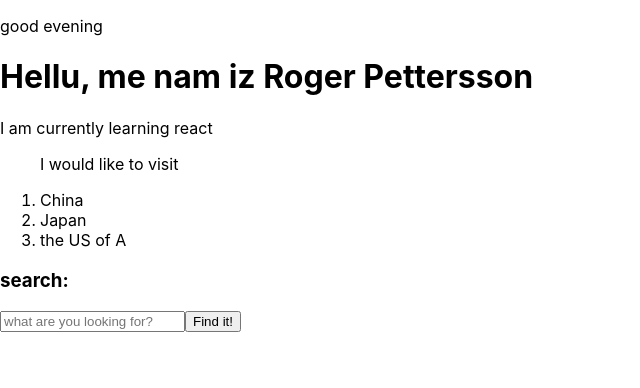
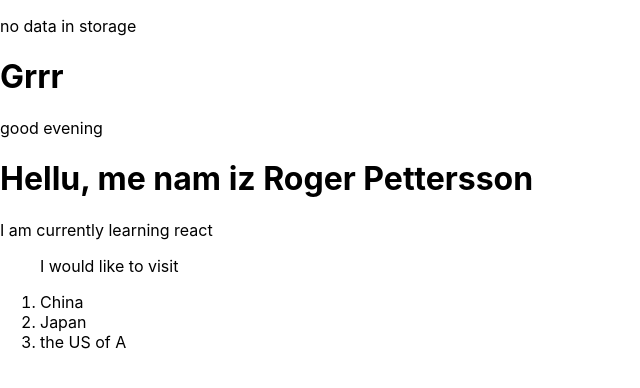
Before and after one commit to JollyRoger4u/react-tutorial, a React (Create React App) app: page / in a window 1280 px wide. Shown: the top 388 px of the page, without its empty margins (0-640 px from the left). Built offline with nearby package versions, Linux system fonts and the light colour scheme.

Commit message:
localstorage working

```diff
--- a/public/index.html
+++ b/public/index.html
@@ -29,6 +29,7 @@
     <noscript>You need to enable JavaScript to run this app.</noscript>
     <div id="root"></div>
     <div id="search"></div>
+    <div id="localstorage"></div>
     <!--
       This HTML file is a template.
       If you open it directly in the browser, you will see an empty page.
--- a/src/index.js
+++ b/src/index.js
@@ -1,20 +1,45 @@
-import React from 'react';
+import React, { Component } from 'react';
 import ReactDOM from 'react-dom';
 import './index.css';
-import App from './App';
+//import App from './App';
 import * as serviceWorker from './serviceWorker';
 import MyInfo from './tutorial/test1'
 import SearchField from './assignment/search'
+import LocalStorageTest from './tutorial/localstoragetest';
+
+class LandingHeader extends Component {
+
+    render() {
+        let localData = localStorage.getItem('savedData');
+        let noDataMsg = "no data in storage"
+        let dataFoundMsg = "Storage found, contains: "
+        let actualMsg;
+        if (!localData) {
+            actualMsg = noDataMsg;
+        } else {
+            actualMsg = dataFoundMsg + " " + localData;
+        }
+        return (
+            <div>
+                <p>{`${actualMsg}`}</p>
+                <h1>Grrr</h1>
+                <MyInfo />
+            </div>
+        );
+    }
+}
 
 ReactDOM.render(
-    <MyInfo />, document.getElementById("root"));
+    <LandingHeader />, document.getElementById("root"));
 
-ReactDOM.render(
-    <SearchField />, document.getElementById("search"));
+localStorage.setItem("savedData", "donkeyballs!")
+
+
 //ReactDOM.render(<App />, document.getElementById('root'));
 
 // If you want your app to work offline and load faster, you can change
 // unregister() to register() below. Note this comes with some pitfalls.
 // Learn more about service workers: https://bit.ly/CRA-PWA
-
+//<MyInfo />
+//<SearchField />
 serviceWorker.register();
--- /dev/null
+++ b/src/tutorial/localstoragetest.jsx
@@ -0,0 +1,24 @@
+import React, { Component } from 'react';
+
+
+class LocalStorageTest extends Component {
+
+    componentWillMount() {
+        const storageTest = localStorage.getItem('test')
+        console.log(storageTest);
+        if (storageTest) {
+            return (
+                <div className="mainPageHeader">
+                    <h1>Guide to the Apocalypse</h1>
+                    <p>Written by Roger Pettersson</p>
+                </div>
+            );
+
+        } else
+            localStorage.setItem('test', 'localstorage is working as intended')
+        return (<p>localstorage set?</p>)
+    }
+
+
+}
+export default LocalStorageTest;
```
Also changed, not shown: 1 other file (tests, documents, lock files or other folders).
